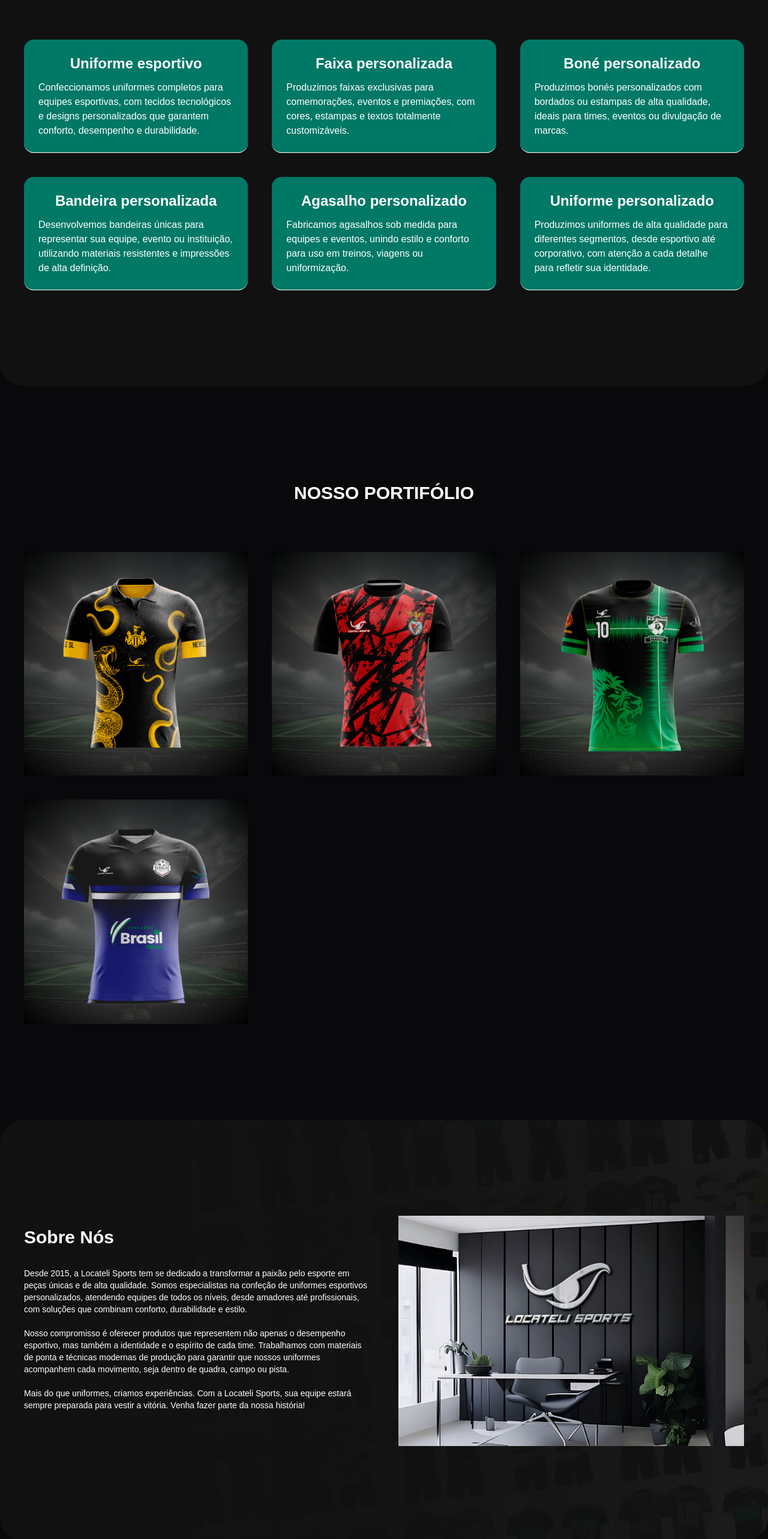
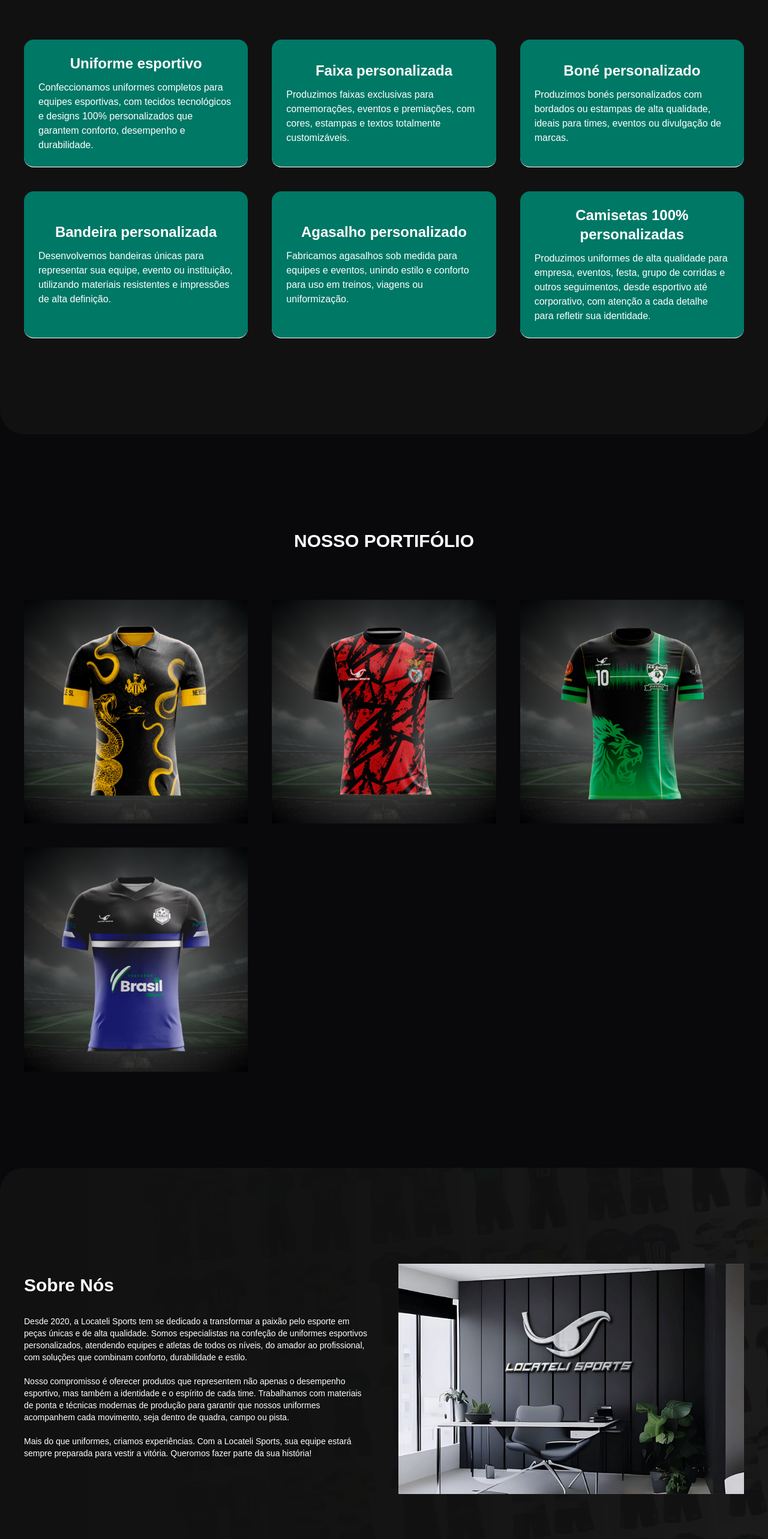
Before and after one commit to goleass/lplocatelisports, a Next.js app: page / in a window 1280 px wide. Shown: the part 980-3546 px from the top of the page at 60% size. Built offline with nearby package versions, Linux system fonts and the light colour scheme.

Commit message:
Correções de textos

```diff
--- a/src/app/page.js
+++ b/src/app/page.js
@@ -12,7 +12,7 @@ const ourServices = [
     key: 1,
     title: "Uniforme esportivo",
     description:
-      "Confeccionamos uniformes completos para equipes esportivas, com tecidos tecnológicos e designs personalizados que garantem conforto, desempenho e durabilidade.",
+      "Confeccionamos uniformes completos para equipes esportivas, com tecidos tecnológicos e designs 100% personalizados que garantem conforto, desempenho e durabilidade.",
   },
   {
     key: 2,
@@ -40,9 +40,9 @@ const ourServices = [
   },
   {
     key: 6,
-    title: "Uniforme personalizado",
+    title: "Camisetas 100% personalizadas",
     description:
-      "Produzimos uniformes de alta qualidade para diferentes segmentos, desde esportivo até corporativo, com atenção a cada detalhe para refletir sua identidade.",
+      "Produzimos uniformes de alta qualidade para empresa, eventos, festa, grupo de corridas e outros seguimentos, desde esportivo até corporativo, com atenção a cada detalhe para refletir sua identidade.",
   },
 ];
 
@@ -76,7 +76,7 @@ const reviews = [
     infos: ["Escolinha Esporte Clube Bahia", "São Leopoldo"],
     images: ["/images/reviews/1/WhatsApp Image 2024-12-03 at 09.50.36.jpeg"],
     description:
-      "Eu só tenho agradecer por vocês aceitar fazer parte do nosso projeto a parceria de vocês muito importante. Com esse material maravilhoso de boa qualidade. E Pessoas incríveis que te dão um suporte fantástico e a tendência empresa só cresce obrigado pelo apoio até hoje e mais coisas boas virão para vocês. Obrigado",
+      "Eu só tenho agradecer por vocês aceitarem fazer parte do nosso projeto, a parceria de vocês muito importante. Com esse material maravilhoso de boa qualidade. E Pessoas incríveis que te dão um suporte fantástico e a tendência empresa é só crescer. Obrigado pelo apoio até hoje, mais coisas boas virão para vocês. Obrigado.",
   },
   {
     key: 2,
@@ -469,11 +469,11 @@ function AboutUs() {
             Sobre Nós
           </h1>
           <p className="text-sm md:text-sm mb-10">
-            Desde 2015, a Locateli Sports tem se dedicado a transformar a paixão
+            Desde 2020, a Locateli Sports tem se dedicado a transformar a paixão
             pelo esporte em peças únicas e de alta qualidade. Somos
             especialistas na confeção de uniformes esportivos personalizados,
-            atendendo equipes de todos os níveis, desde amadores até
-            profissionais, com soluções que combinam conforto, durabilidade e
+            atendendo equipes e atletas de todos os níveis, do amador ao
+            profissional, com soluções que combinam conforto, durabilidade e
             estilo.
             <br />
             <br />
@@ -485,8 +485,8 @@ function AboutUs() {
             <br />
             <br />
             Mais do que uniformes, criamos experiências. Com a Locateli Sports,
-            sua equipe estará sempre preparada para vestir a vitória. Venha
-            fazer parte da nossa história!
+            sua equipe estará sempre preparada para vestir a vitória. Queromos
+            fazer parte da sua história!
           </p>
         </div>
 
```
